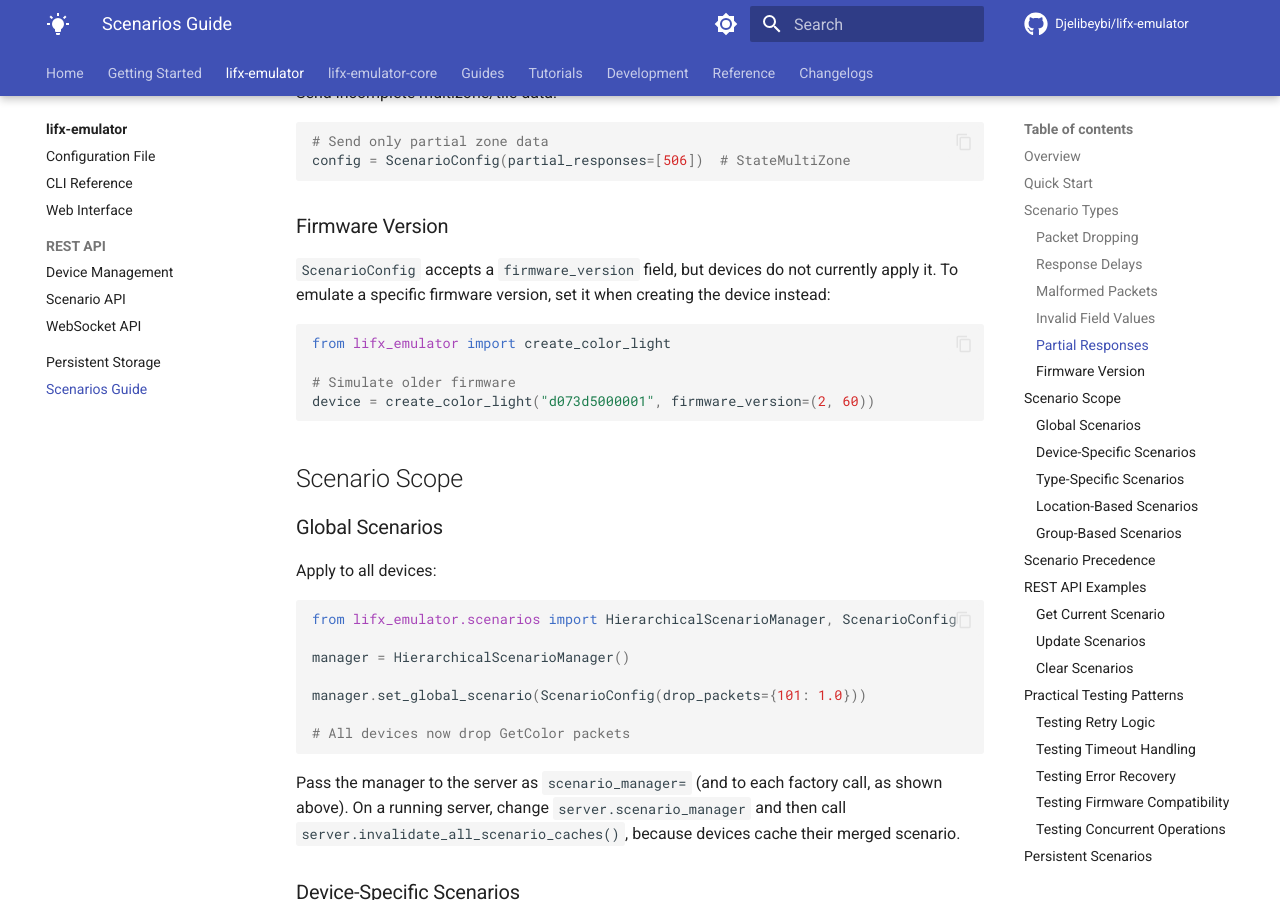
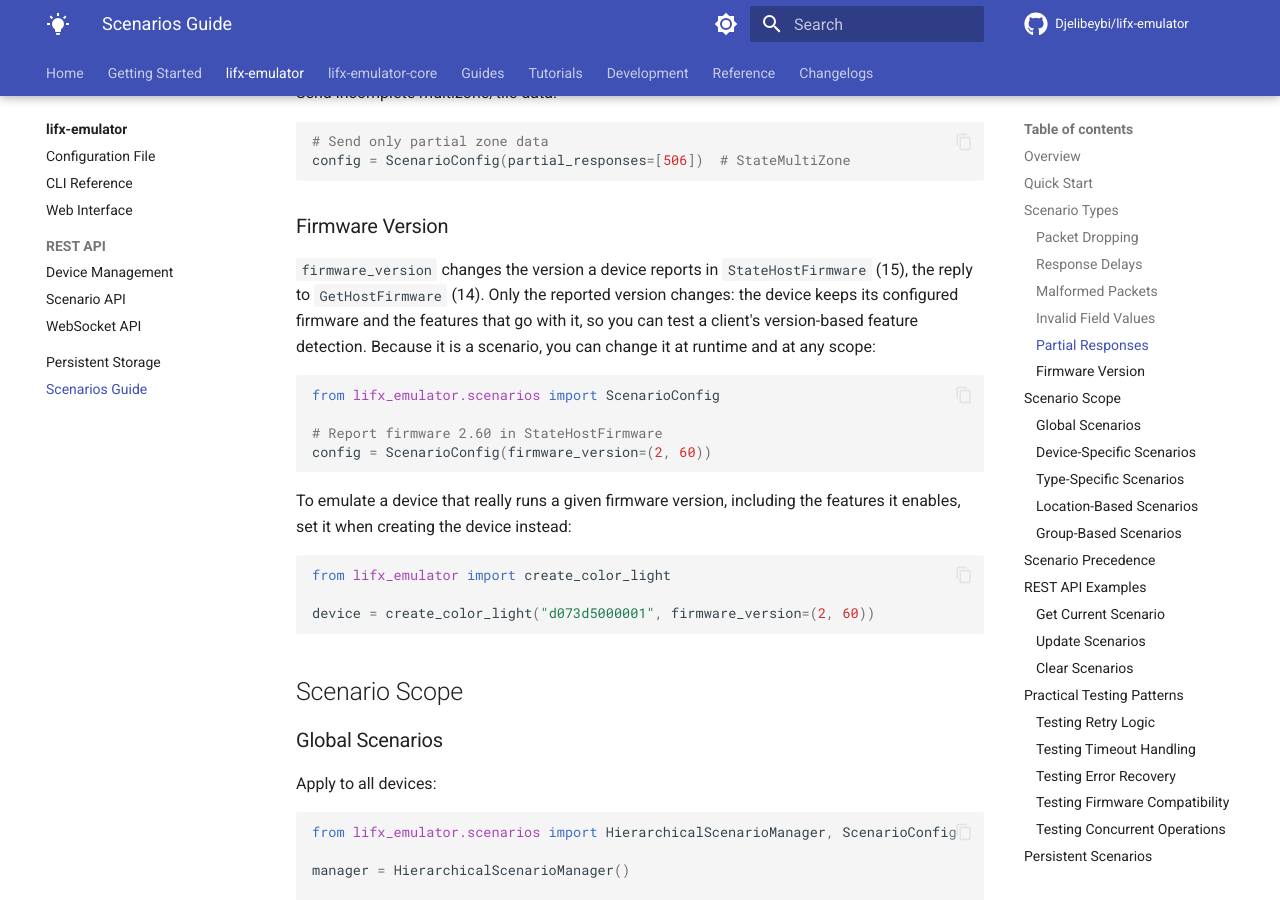
Before and after one commit to Djelibeybi/lifx-emulator, an MkDocs documentation site: the page built from docs/cli/scenarios.md, in a window 1280 px wide and 900 px high, scrolled down 3312 px. Built offline with MkDocs 1.6.1 and Material for MkDocs 9.7.7, drawn with Linux system fonts in a browser that asks for light colours; comment, search, counter and statistics services are not loaded; the version menu is left out; some of the changed text lies outside the part shown.

Commit message:
docs: describe the firmware_version scenario now that it is applied
The scenarios guide and testing-scenarios guide said the field was not
applied and pointed to the factory instead; scenario-api Example 3
claimed the device API would show the overridden version. Explain that
the scenario changes the version in StateHostFirmware only, keep the
factory as the way to emulate a device that really runs a version,
verify Example 3 through the scenario endpoint, and correct the
descriptions in the reference tables.

Co-Authored-By: Claude Opus 5.5 <noreply@anthropic.com>
Signed-off-by: Avi Miller <me@dje.li>

````diff
--- a/docs/cli/scenarios.md
+++ b/docs/cli/scenarios.md
@@ -144,12 +144,20 @@ config = ScenarioConfig(partial_responses=[506])  # StateMultiZone
 
 ### Firmware Version
 
-`ScenarioConfig` accepts a `firmware_version` field, but devices do not currently apply it. To emulate a specific firmware version, set it when creating the device instead:
+`firmware_version` changes the version a device reports in `StateHostFirmware` (15), the reply to `GetHostFirmware` (14). Only the reported version changes: the device keeps its configured firmware and the features that go with it, so you can test a client's version-based feature detection. Because it is a scenario, you can change it at runtime and at any scope:
+
+```python
+from lifx_emulator.scenarios import ScenarioConfig
+
+# Report firmware 2.60 in StateHostFirmware
+config = ScenarioConfig(firmware_version=(2, 60))
+```
+
+To emulate a device that really runs a given firmware version, including the features it enables, set it when creating the device instead:
 
 ```python
 from lifx_emulator import create_color_light
 
-# Simulate older firmware
 device = create_color_light("d073d5000001", firmware_version=(2, 60))
 ```
 
@@ -355,10 +363,14 @@ config = ScenarioConfig(malformed_packets=[107])
 ### Testing Firmware Compatibility
 
 ```python
-# Set the firmware version on the device itself; the firmware_version
-# scenario field is not currently applied
+# Devices that really run older and newer firmware
 older = create_color_light("d073d5000001", firmware_version=(2, 60))
 newer = create_color_light("d073d5000002", firmware_version=(3, 90))
+
+# Or make one device report a different version at runtime
+manager.set_device_scenario(
+    "d073d5000002", ScenarioConfig(firmware_version=(2, 60))
+)
 
 # Test client behaviour with older and newer firmware
 ```
````
Also changed, not shown: docs/architecture/packet-flow.md (+1 -1 lines), docs/cli/configuration.md (+1 -1 lines), docs/cli/scenario-api.md (+7 -5 lines), docs/guide/testing-scenarios.md (+2 -4 lines), docs/library/device.md (+1 -1 lines).
